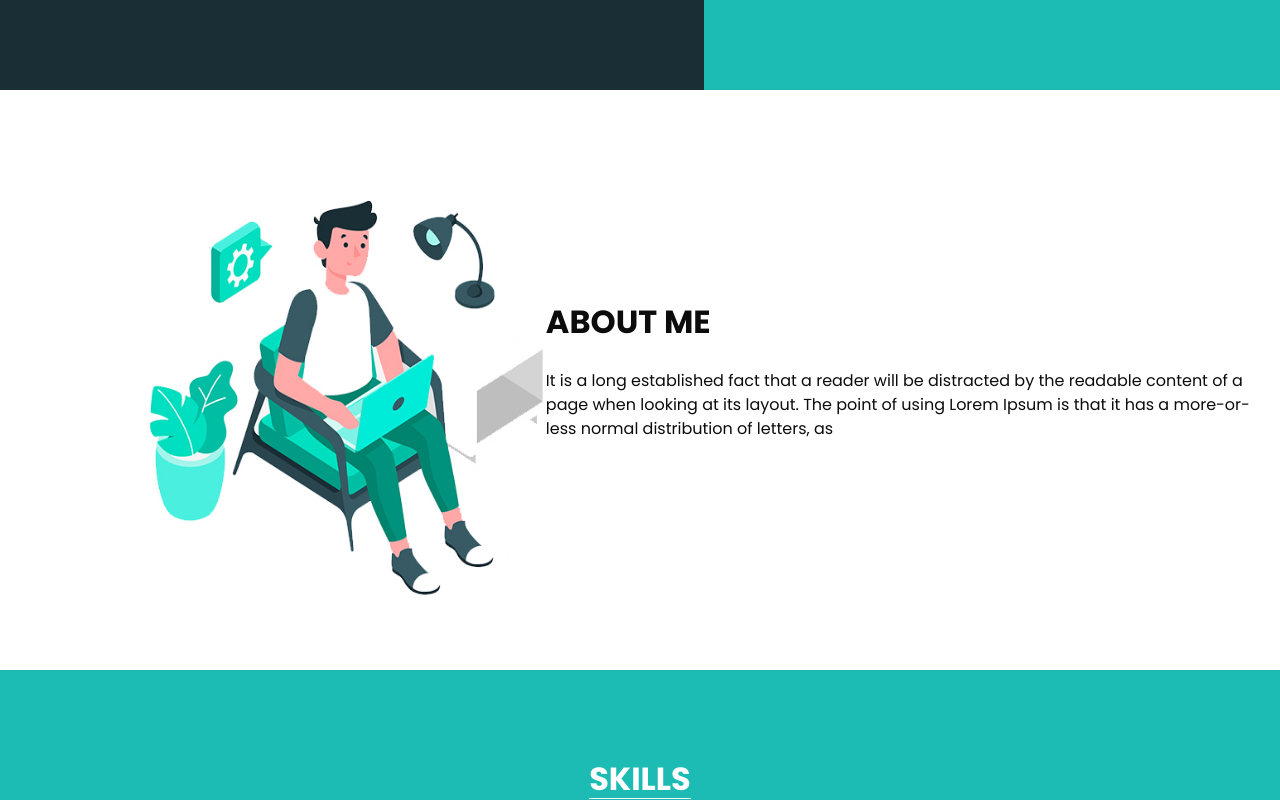
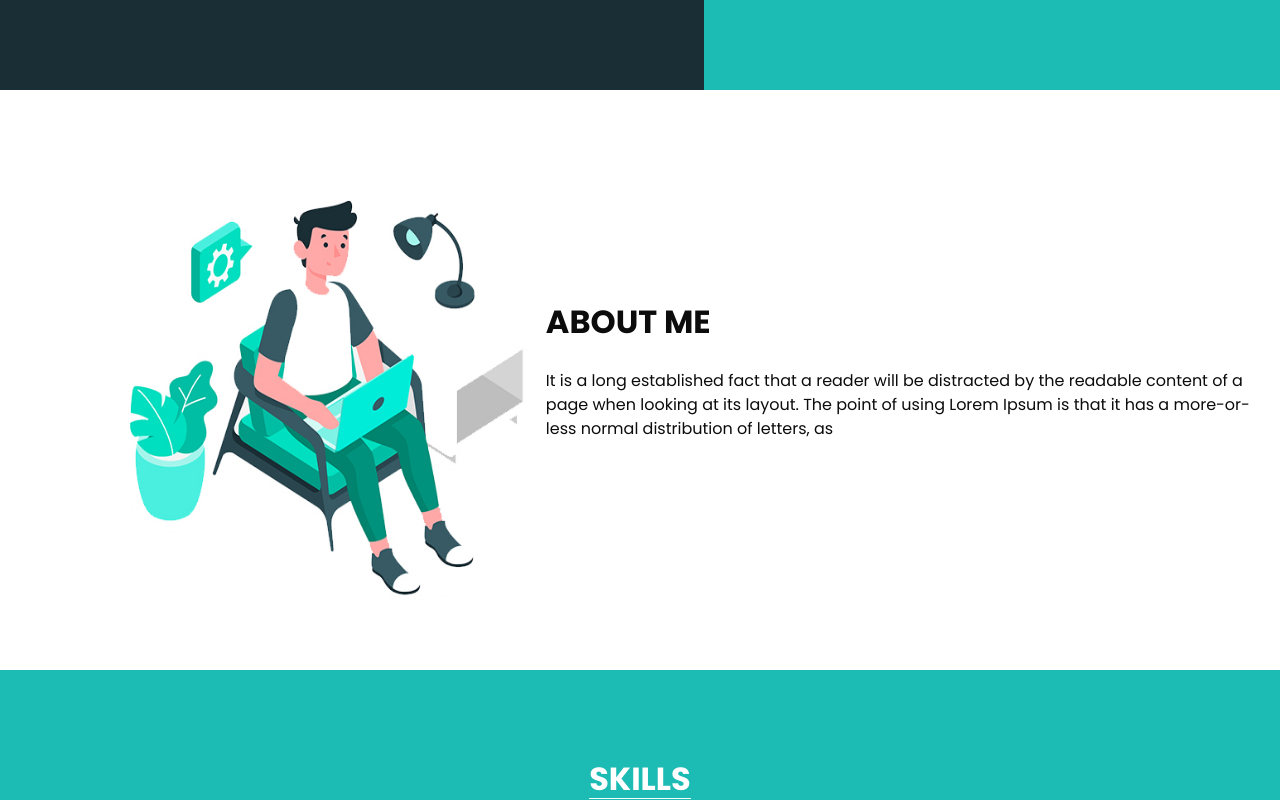
Before and after one commit to Sarathy854/portfolio, a plain HTML site: page index.html in a window 1280 px wide. Shown: the part 680-1480 px from the top of the page. Drawn offline with Linux system fonts and the light colour scheme.

Commit message:
Update index.html

```diff
--- a/index.html
+++ b/index.html
@@ -129,7 +129,7 @@
       <div class="row">
         <div class="col-md-5">
           <div class="img-box">
-            <img src="images\experience-img.jpg" alt="" style="position: relative; top: 20px; left: 150px; width: 400px; height: 400px;">
+            <img src="images\experience-img.jpg" alt="" style="position: relative; top: 20px; left: 130px; width: 400px; height: 400px;">
             </div>
         </div>
         <div class="col-md-7">
```
